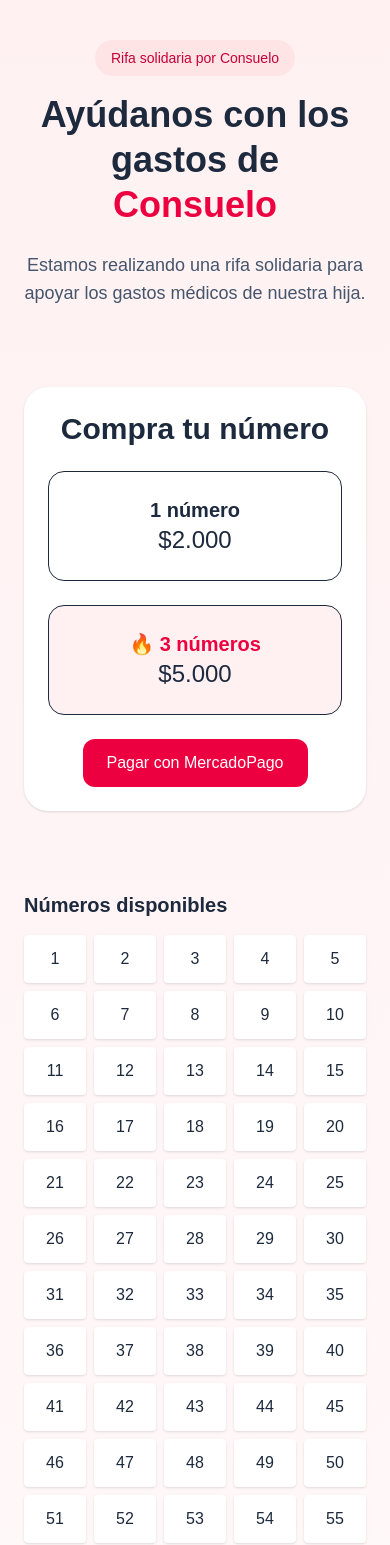
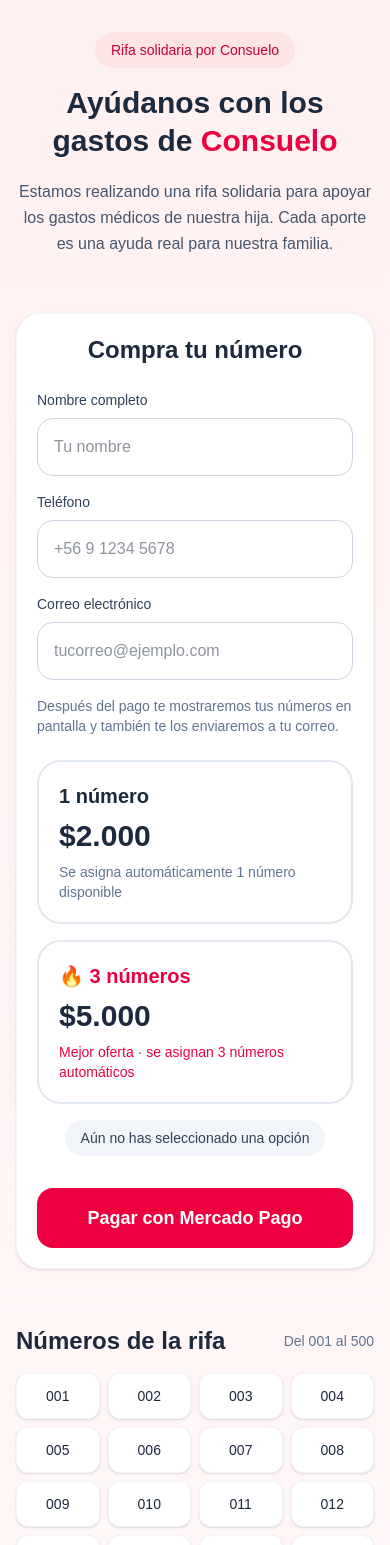
Before and after one commit to nexonez/rifa-consuelo, a Next.js app: page / in a window 390 px wide. Shown: the top 1545 px of the page. Built offline with nearby package versions, Linux system fonts and the light colour scheme.

Commit message:
fix: touch action mobile

```diff
--- a/app/page.tsx
+++ b/app/page.tsx
@@ -1,54 +1,195 @@
+"use client";
+
+import { useState } from "react";
+
 export default function HomePage() {
+  const [nombre, setNombre] = useState("");
+  const [telefono, setTelefono] = useState("");
+  const [email, setEmail] = useState("");
+  const [cantidad, setCantidad] = useState<1 | 3 | null>(null);
+
   const numeros = Array.from({ length: 500 }, (_, i) => i + 1);
+
+  const seleccionarCantidad = (valor: 1 | 3) => {
+    setCantidad(valor);
+  };
+
+  const handleComprar = () => {
+    if (!nombre.trim()) {
+      alert("Ingresa tu nombre.");
+      return;
+    }
+    if (!telefono.trim()) {
+      alert("Ingresa tu teléfono.");
+      return;
+    }
+    if (!email.trim() || !email.includes("@")) {
+      alert("Ingresa un correo válido.");
+      return;
+    }
+    if (!cantidad) {
+      alert("Selecciona una opción de compra.");
+      return;
+    }
+    alert(
+      `Compra: ${cantidad} número(s)\nNombre: ${nombre}\nTeléfono: ${telefono}\nCorreo: ${email}`
+    );
+  };
 
   return (
     <main className="min-h-screen bg-gradient-to-b from-rose-50 via-white to-sky-50 text-slate-800">
-      <section className="max-w-6xl mx-auto px-6 py-10 md:py-16">
+      <section className="max-w-6xl mx-auto px-4 md:px-6 py-8 md:py-14">
         <div className="text-center max-w-3xl mx-auto">
           <span className="inline-block bg-rose-100 text-rose-700 px-4 py-2 rounded-full text-sm font-medium mb-4">
             Rifa solidaria por Consuelo
           </span>
 
-          <h1 className="text-4xl md:text-6xl font-bold leading-tight">
-            Ayúdanos con los gastos de <span className="text-rose-600">Consuelo</span>
+          <h1 className="text-3xl md:text-6xl font-bold leading-tight">
+            Ayúdanos con los gastos de{" "}
+            <span className="text-rose-600">Consuelo</span>
           </h1>
 
-          <p className="mt-6 text-lg text-slate-600">
-            Estamos realizando una rifa solidaria para apoyar los gastos médicos de nuestra hija.
+          <p className="mt-5 text-base md:text-lg text-slate-600 leading-relaxed">
+            Estamos realizando una rifa solidaria para apoyar los gastos médicos
+            de nuestra hija. Cada aporte es una ayuda real para nuestra familia.
           </p>
         </div>
       </section>
 
-      <section className="max-w-4xl mx-auto px-6 py-10">
-        <div className="bg-white rounded-3xl shadow p-6 text-center">
-          <h2 className="text-3xl font-bold mb-6">Compra tu número</h2>
+      <section className="max-w-4xl mx-auto px-4 md:px-6 py-6 md:py-10">
+        <div className="bg-white rounded-3xl shadow-sm border border-slate-100 p-5 md:p-8">
+          <h2 className="text-2xl md:text-3xl font-bold mb-6 text-center">
+            Compra tu número
+          </h2>
 
-          <div className="grid md:grid-cols-2 gap-6">
-            <div className="p-6 border rounded-2xl">
-              <div className="text-xl font-bold">1 número</div>
-              <div className="text-2xl">$2.000</div>
+          <div className="space-y-4 mb-6">
+            <div>
+              <label className="block text-sm font-medium text-slate-700 mb-2">
+                Nombre completo
+              </label>
+              <input
+                type="text"
+                placeholder="Tu nombre"
+                value={nombre}
+                onChange={(e) => setNombre(e.target.value)}
+                className="w-full rounded-2xl border border-slate-300 px-4 py-4 text-base outline-none focus:ring-2 focus:ring-rose-300"
+              />
             </div>
 
-            <div className="p-6 border rounded-2xl bg-rose-50">
-              <div className="text-xl font-bold text-rose-600">🔥 3 números</div>
-              <div className="text-2xl">$5.000</div>
+            <div>
+              <label className="block text-sm font-medium text-slate-700 mb-2">
+                Teléfono
+              </label>
+              <input
+                type="tel"
+                placeholder="+56 9 1234 5678"
+                value={telefono}
+                onChange={(e) => setTelefono(e.target.value)}
+                className="w-full rounded-2xl border border-slate-300 px-4 py-4 text-base outline-none focus:ring-2 focus:ring-rose-300"
+              />
             </div>
+
+            <div>
+              <label className="block text-sm font-medium text-slate-700 mb-2">
+                Correo electrónico
+              </label>
+              <input
+                type="email"
+                placeholder="tucorreo@ejemplo.com"
+                value={email}
+                onChange={(e) => setEmail(e.target.value)}
+                className="w-full rounded-2xl border border-slate-300 px-4 py-4 text-base outline-none focus:ring-2 focus:ring-rose-300"
+              />
+            </div>
+
+            <p className="text-sm text-slate-500">
+              Después del pago te mostraremos tus números en pantalla y también
+              te los enviaremos a tu correo.
+            </p>
           </div>
 
-          <button className="mt-6 px-6 py-3 bg-rose-600 text-white rounded-xl">
-            Pagar con MercadoPago
+          <div className="grid grid-cols-1 md:grid-cols-2 gap-4 mb-4">
+            <button
+              type="button"
+              onClick={() => seleccionarCantidad(1)}
+              className={`w-full rounded-3xl border-2 p-5 md:p-6 text-left transition-all ${
+                cantidad === 1
+                  ? "border-emerald-500 bg-emerald-50 shadow-md"
+                  : "border-slate-200 bg-white"
+              }`}
+            >
+              <div className="text-xl font-bold">1 número</div>
+              <div className="text-3xl font-bold mt-2">$2.000</div>
+              <div className="text-sm text-slate-500 mt-2">
+                Se asigna automáticamente 1 número disponible
+              </div>
+            </button>
+
+            <button
+              type="button"
+              onClick={() => seleccionarCantidad(3)}
+              className={`w-full rounded-3xl border-2 p-5 md:p-6 text-left transition-all ${
+                cantidad === 3
+                  ? "border-rose-500 bg-rose-50 shadow-md"
+                  : "border-slate-200 bg-white"
+              }`}
+            >
+              <div className="text-xl font-bold text-rose-600">🔥 3 números</div>
+              <div className="text-3xl font-bold mt-2">$5.000</div>
+              <div className="text-sm text-rose-600 mt-2">
+                Mejor oferta · se asignan 3 números automáticos
+              </div>
+            </button>
+          </div>
+
+          <div className="mb-6 text-center">
+            <span className="inline-block rounded-full bg-slate-100 px-4 py-2 text-sm font-medium text-slate-700">
+              {cantidad === 1
+                ? "Selección actual: 1 número por $2.000"
+                : cantidad === 3
+                ? "Selección actual: 3 números por $5.000"
+                : "Aún no has seleccionado una opción"}
+            </span>
+          </div>
+
+          <button
+            type="button"
+            onClick={handleComprar}
+            className="w-full mt-2 px-8 py-4 bg-rose-600 hover:bg-rose-700 active:bg-rose-800 text-white rounded-2xl font-bold text-lg transition"
+          >
+            {cantidad === 1
+              ? "Pagar $2.000 con Mercado Pago"
+              : cantidad === 3
+              ? "Pagar $5.000 con Mercado Pago"
+              : "Pagar con Mercado Pago"}
           </button>
         </div>
       </section>
 
-      <section className="max-w-6xl mx-auto px-6 py-10">
-        <h2 className="text-xl font-bold mb-4">Números disponibles</h2>
-        <div className="grid grid-cols-5 gap-2">
+      <section className="max-w-6xl mx-auto px-4 md:px-6 py-8 md:py-12">
+        <div className="flex items-center justify-between gap-4 mb-4">
+          <h2 className="text-2xl font-bold">Números de la rifa</h2>
+          <div className="text-sm text-slate-500">Del 001 al 500</div>
+        </div>
+
+        <div className="grid grid-cols-4 sm:grid-cols-6 md:grid-cols-10 gap-2">
           {numeros.map((n) => (
-            <div key={n} className="bg-white p-3 text-center rounded shadow">
-              {n}
+            <div
+              key={n}
+              className="p-3 bg-white rounded-xl text-center shadow-sm border border-slate-100 text-sm font-medium"
+            >
+              {String(n).padStart(3, "0")}
             </div>
           ))}
+        </div>
+      </section>
+
+      <section className="max-w-4xl mx-auto px-4 md:px-6 py-8 md:py-12">
+        <div className="bg-slate-900 text-white p-6 rounded-3xl text-center">
+          <p className="leading-relaxed">
+            Esta rifa es de carácter solidario para apoyar los gastos médicos de
+            Consuelo. Gracias por tu apoyo y por compartir esta ayuda.
+          </p>
         </div>
       </section>
     </main>
```
